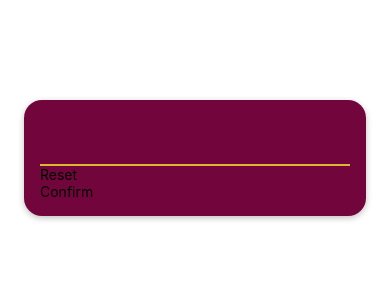
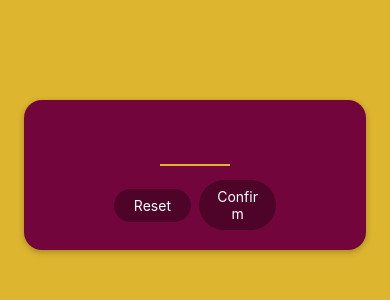
Before and after one commit to zt4ff/react-native-apps, a React Native app in the folder rncourse/: screen / in a window 390 px wide. Shown: the top 300 px of the page. Built offline with nearby package versions, Linux system fonts and the light colour scheme.

Commit message:
rncourse: custom component

```diff
--- a/rncourse/App.js
+++ b/rncourse/App.js
@@ -1,8 +1,17 @@
-import { StyleSheet } from "react-native";
+import { StyleSheet, View } from "react-native";
 import StartGameScreen from "./screens/StartGameScreen";
 
 export default function App() {
-  return <StartGameScreen />;
+  return (
+    <View style={styles.rootScreen}>
+      <StartGameScreen />
+    </View>
+  );
 }
 
-const styles = StyleSheet.create({});
+const styles = StyleSheet.create({
+  rootScreen: {
+    backgroundColor: "#ddb52f",
+    flex: 1,
+  },
+});
--- a/rncourse/components/PrimaryButton.js
+++ b/rncourse/components/PrimaryButton.js
@@ -1,15 +1,46 @@
-import { StyleSheet, Text, View } from "react-native";
+import { Pressable, StyleSheet, Text, View } from "react-native";
 import React from "react";
 
 const PrimaryButton = (props) => {
-  const { children } = props;
+  const { children, onPress } = props;
   return (
-    <View>
-      <Text>{children}</Text>
+    <View style={styles.outerContainer}>
+      <Pressable
+        style={({ pressed }) =>
+          pressed ? [styles.container, styles.pressed] : styles.container
+        }
+        onPress={onPress}
+        android_ripple={{
+          color: "black",
+        }}
+      >
+        <Text style={styles.btnText}>{children}</Text>
+      </Pressable>
     </View>
   );
 };
 
 export default PrimaryButton;
 
-const styles = StyleSheet.create({});
+const styles = StyleSheet.create({
+  outerContainer: {
+    borderRadius: 28,
+    flex: 1,
+    margin: 4,
+    elevation: 2,
+    overflow: "hidden",
+  },
+  container: {
+    paddingVertical: 8,
+    paddingHorizontal: 16,
+    backgroundColor: "#4e0329",
+  },
+  btnText: {
+    color: "white",
+    textAlign: "center",
+  },
+  // this style for ripple effect work around on python
+  pressed: {
+    opacity: 0.75,
+  },
+});
--- a/rncourse/screens/StartGameScreen.js
+++ b/rncourse/screens/StartGameScreen.js
@@ -1,13 +1,21 @@
-import { StyleSheet, Text, View, TextInput } from "react-native";
+import { StyleSheet, View, TextInput } from "react-native";
 import React from "react";
 import PrimaryButton from "../components/PrimaryButton";
 
 const StartGameScreen = () => {
   return (
     <View style={styles.container}>
-      <TextInput style={styles.textInput} />
-      <PrimaryButton>Reset</PrimaryButton>
-      <PrimaryButton>Confirm</PrimaryButton>
+      <TextInput
+        style={styles.textInput}
+        maxLength={2}
+        keyboardType="number-pad"
+        autoCorrect={false}
+        autoCapitalize={false}
+      />
+      <View style={styles.buttonsContainer}>
+        <PrimaryButton>Reset</PrimaryButton>
+        <PrimaryButton>Confirm</PrimaryButton>
+      </View>
     </View>
   );
 };
@@ -16,6 +24,7 @@ export default StartGameScreen;
 
 const styles = StyleSheet.create({
   container: {
+    alignItems: "center",
     padding: 16,
     marginTop: 100,
     marginHorizontal: 24,
@@ -32,8 +41,17 @@ const styles = StyleSheet.create({
   },
   textInput: {
     height: 50,
+    width: 70,
     fontSize: 42,
     borderBottomColor: "#ddb52f",
     borderBottomWidth: 2,
+    color: "#ddb52f",
+    textAlign: "center",
+  },
+  buttonsContainer: {
+    marginTop: 10,
+    flexDirection: "row",
+    justifyContent: "center",
+    alignItems: "center",
   },
 });
```
